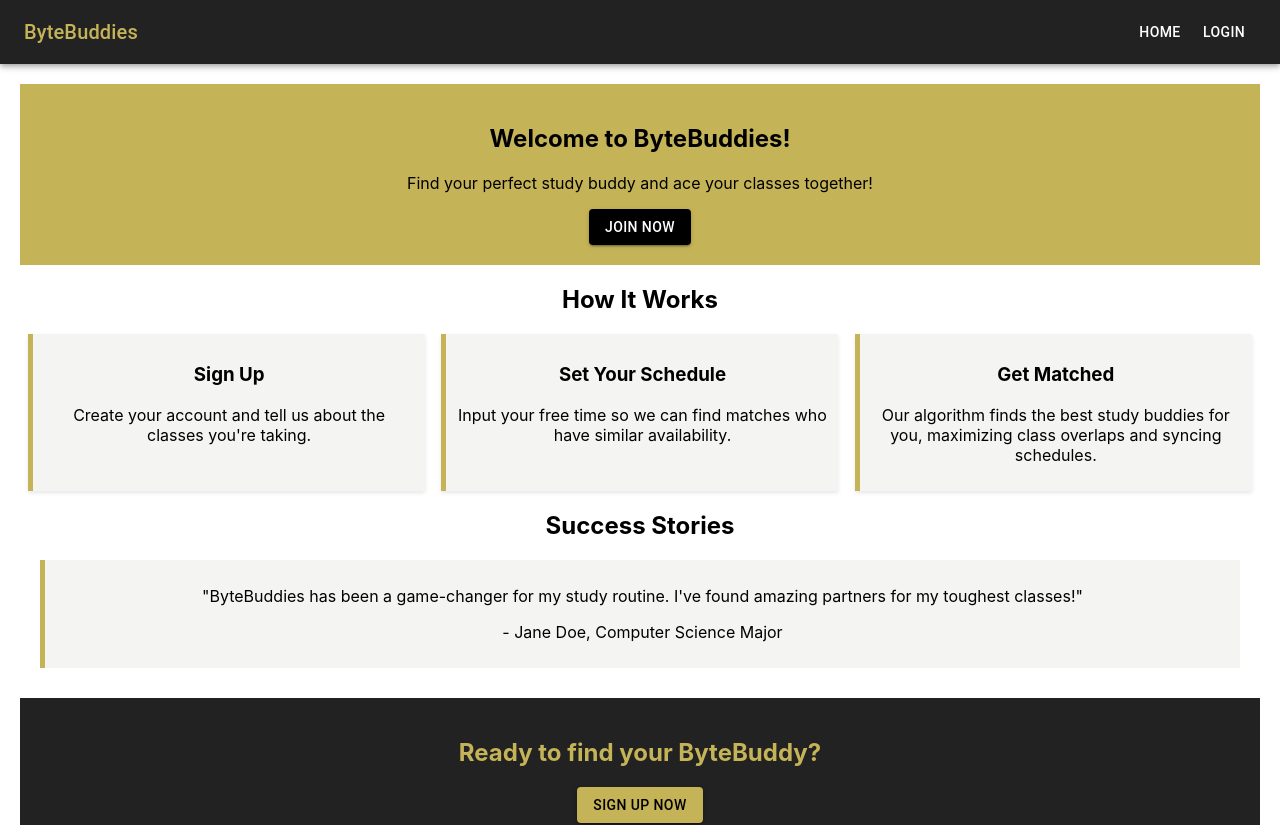
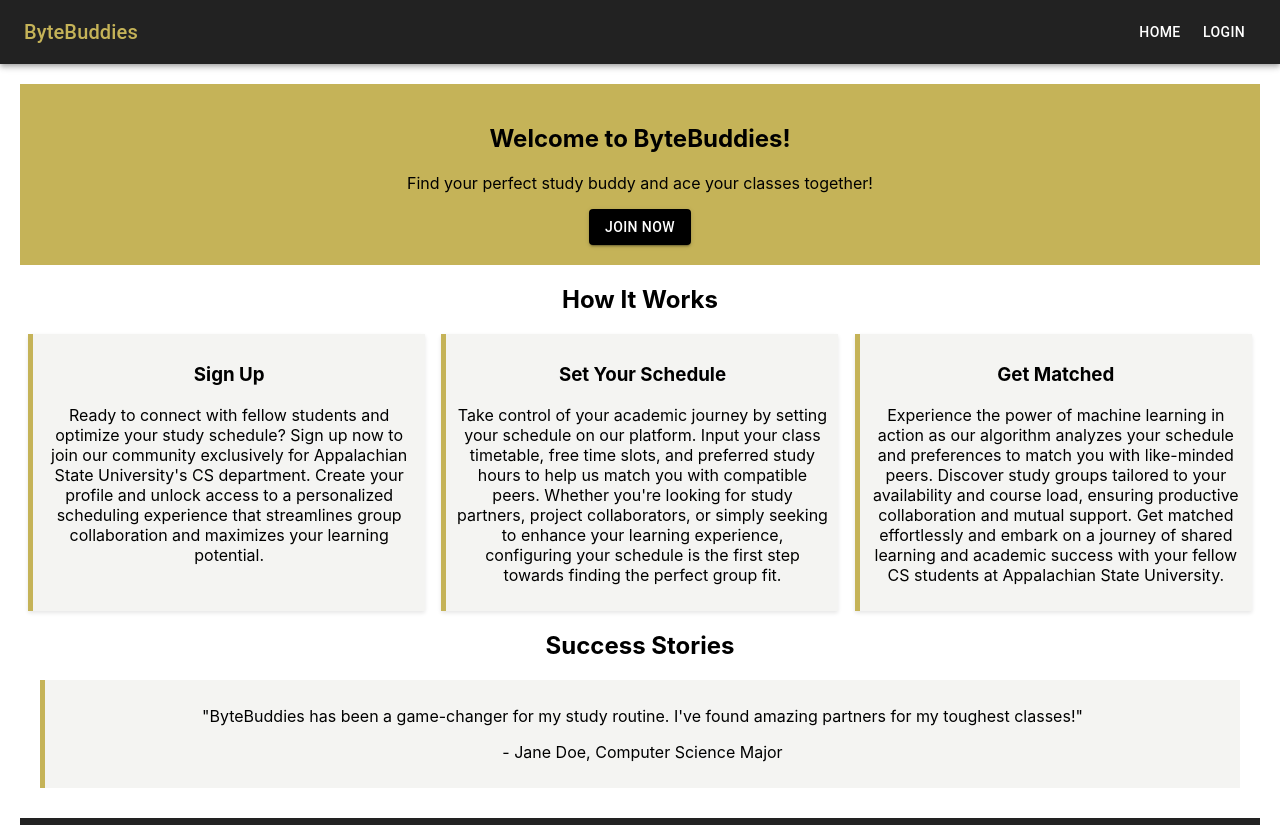
Before and after one commit to zach-belecanech/AppHack-FrontEnd, a React (Create React App) app in the folder my-react/: page / in a window 1280 px wide. Shown: the top 825 px of the page. Built offline with nearby package versions, Linux system fonts and the light colour scheme.

Commit message:
Edited Home Page Desc

```diff
--- a/my-react/src/components/Home.js
+++ b/my-react/src/components/Home.js
@@ -26,15 +26,26 @@
                 <div className="stepsContainer">
                     <div className="step">
                         <h3>Sign Up</h3>
-                        <p>Create your account and tell us about the classes you're taking.</p>
+                        <p>Ready to connect with fellow students and optimize your study schedule?
+                            Sign up now to join our community exclusively for Appalachian State University's CS department.
+                            Create your profile and unlock access to a personalized scheduling experience that streamlines
+                            group collaboration and maximizes your learning potential.</p>
                     </div>
                     <div className="step">
                         <h3>Set Your Schedule</h3>
-                        <p>Input your free time so we can find matches who have similar availability.</p>
+                        <p>Take control of your academic journey by setting your schedule on our platform.
+                            Input your class timetable, free time slots, and preferred study hours to help
+                            us match you with compatible peers. Whether you're looking for study partners,
+                            project collaborators, or simply seeking to enhance your learning experience,
+                            configuring your schedule is the first step towards finding the perfect group fit.</p>
                     </div>
                     <div className="step">
                         <h3>Get Matched</h3>
-                        <p>Our algorithm finds the best study buddies for you, maximizing class overlaps and syncing schedules.</p>
+                        <p>Experience the power of machine learning in action as our algorithm analyzes your
+                            schedule and preferences to match you with like-minded peers. Discover study groups
+                             tailored to your availability and course load, ensuring productive collaboration
+                             and mutual support. Get matched effortlessly and embark on a journey of shared learning
+                             and academic success with your fellow CS students at Appalachian State University.</p>
                     </div>
                 </div>
             </section>
```
Also changed, not shown: my-react/src/index.html (added, +44 -0 lines), my-react/public/BBLogo120.png (added).
